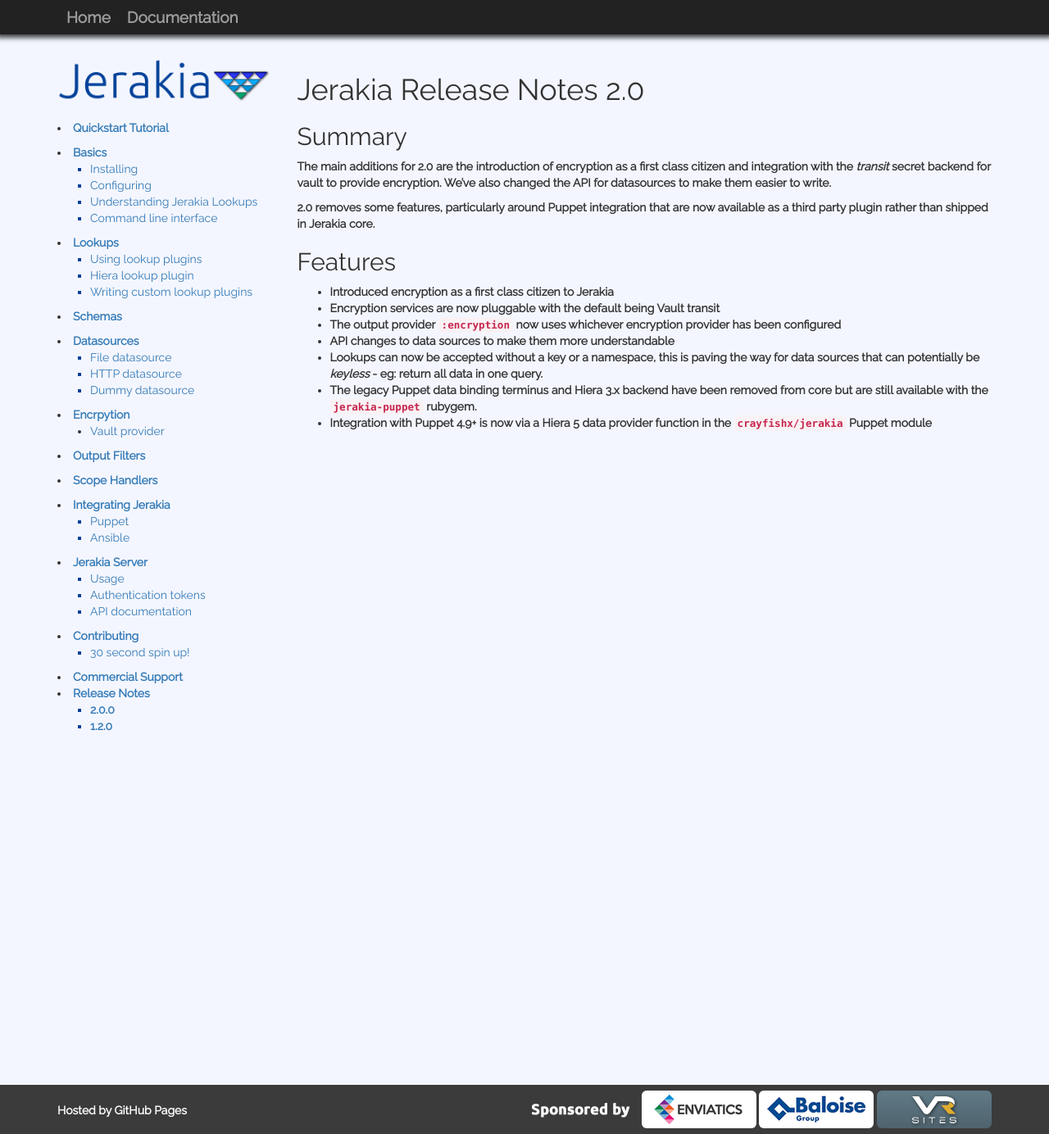
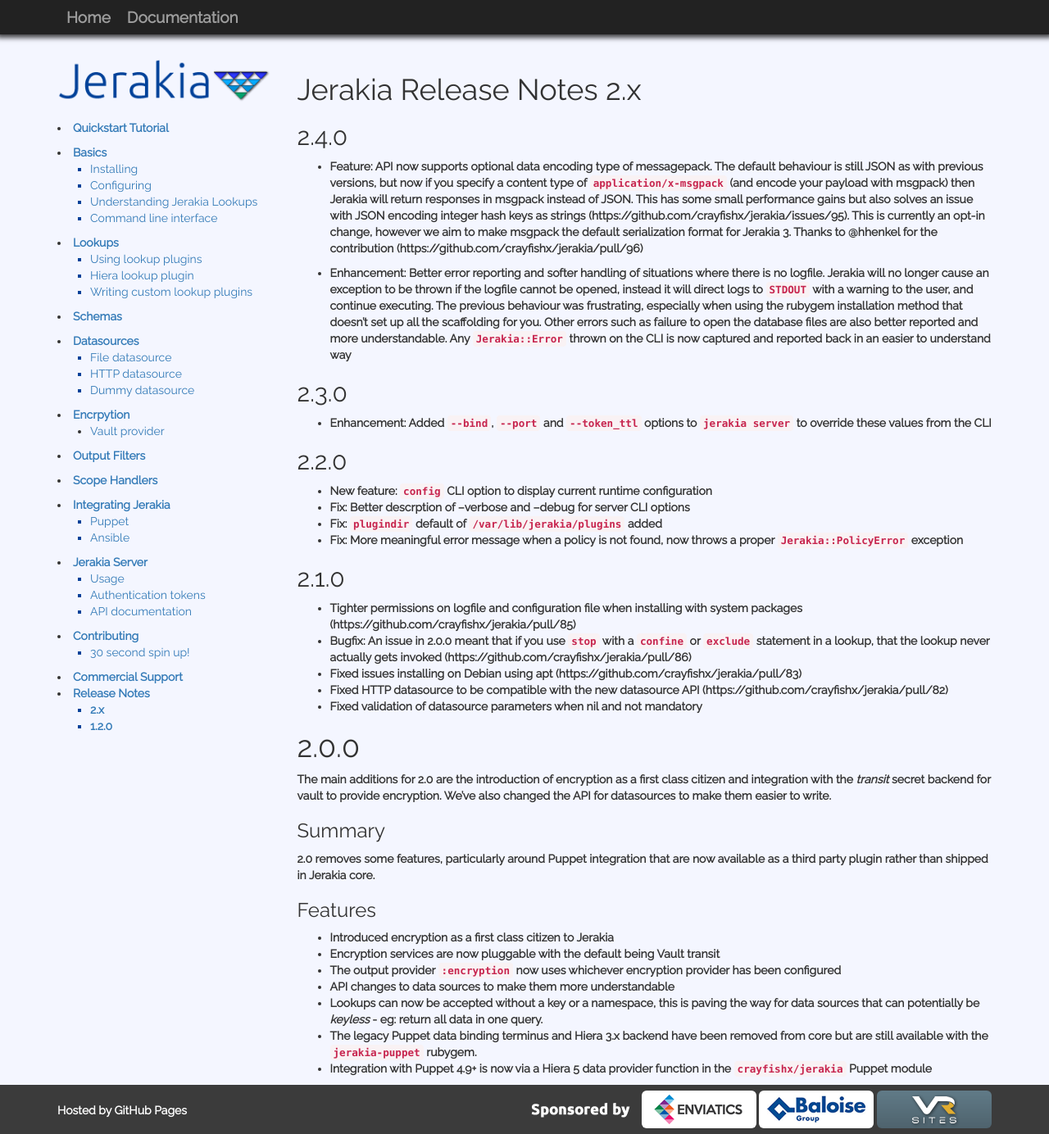
Before and after one commit to jerakia/jerakia, a Jekyll site: the page built from releasenotes/2_0.md, in a window 1280 px wide and 1384 px high. Shown: the whole window at 82% size. Built offline with Jekyll 4.4.1, drawn with Linux system fonts in a browser that asks for light colours; nearby versions of some CDN libraries; our own code applies the rules of GitHub Pages for plain Markdown files.

Commit message:
release notes

```diff
--- a/_layouts/default.html
+++ b/_layouts/default.html
@@ -60,7 +60,7 @@
                   <li><a href="/support"><strong>Commercial Support</a></li>
                 <li><a href="/releasenotes"><strong>Release Notes</strong></a></li>
                 <ul class="a">
-                  <li><a href="/releasenotes/2_0">2.0.0</a></li>
+                  <li><a href="/releasenotes/2_0">2.x</a></li>
                   <li><a href="/releasenotes/1_2">1.2.0</a></li>
                 </ul>
 
--- a/releasenotes/2_0.md
+++ b/releasenotes/2_0.md
@@ -2,14 +2,44 @@
 layout: default
 ---
 
-# Jerakia Release Notes 2.0
+# Jerakia Release Notes 2.x
 
-## Summary
+## 2.4.0
+
+* Feature: API now supports optional data encoding type of messagepack.  The default behaviour is still JSON as with previous versions, but now if you specify a content type of `application/x-msgpack` (and encode your payload with msgpack) then Jerakia will return responses in msgpack instead of JSON.  This has some small performance gains but also solves an issue with JSON encoding integer hash keys as strings (https://github.com/crayfishx/jerakia/issues/95).  This is currently an opt-in change, however we aim to make msgpack the default serialization format for Jerakia 3. Thanks to @hhenkel for the contribution (https://github.com/crayfishx/jerakia/pull/96)
+
+* Enhancement: Better error reporting and softer handling of situations where there is no logfile.  Jerakia will no longer cause an exception to be thrown if the logfile cannot be opened, instead it will direct logs to `STDOUT` with a warning to the user, and continue executing.  The previous behaviour was frustrating, especially when using the rubygem installation method that doesn't set up all the scaffolding for you.  Other errors such as failure to open the database files are also better reported and more understandable.  Any `Jerakia::Error` thrown on the CLI is now captured and reported back in an easier to understand way
+
+
+## 2.3.0
+
+* Enhancement:  Added `--bind`, `--port` and `--token_ttl` options to `jerakia server` to override these values from the CLI
+
+
+## 2.2.0
+
+* New feature: `config` CLI option to display current runtime configuration
+* Fix: Better descrption of --verbose and --debug for server CLI options
+* Fix: `plugindir` default of `/var/lib/jerakia/plugins` added
+* Fix: More meaningful error message when a policy is not found, now throws a proper `Jerakia::PolicyError` exception
+
+## 2.1.0
+
+* Tighter permissions on logfile and configuration file when installing with system packages (https://github.com/crayfishx/jerakia/pull/85)
+* Bugfix: An issue in 2.0.0 meant that if you use `stop` with a `confine` or `exclude` statement in a lookup, that the lookup never actually gets invoked (https://github.com/crayfishx/jerakia/pull/86)
+* Fixed issues installing on Debian using apt (https://github.com/crayfishx/jerakia/pull/83)
+* Fixed HTTP datasource to be compatible with the new datasource API (https://github.com/crayfishx/jerakia/pull/82)
+* Fixed validation of datasource parameters when nil and not mandatory
+
+# 2.0.0
 
 The main additions for 2.0 are the introduction of encryption as a first class citizen and integration with the _transit_ secret backend for vault to provide encryption.  We've also changed the API for datasources to make them easier to write.
 
+### Summary
+
 2.0 removes some features, particularly around Puppet integration that are now available as a third party plugin rather than shipped in Jerakia core.
-## Features
+
+### Features
 
 * Introduced encryption as a first class citizen to Jerakia
 * Encryption services are now pluggable with the default being Vault transit
```
